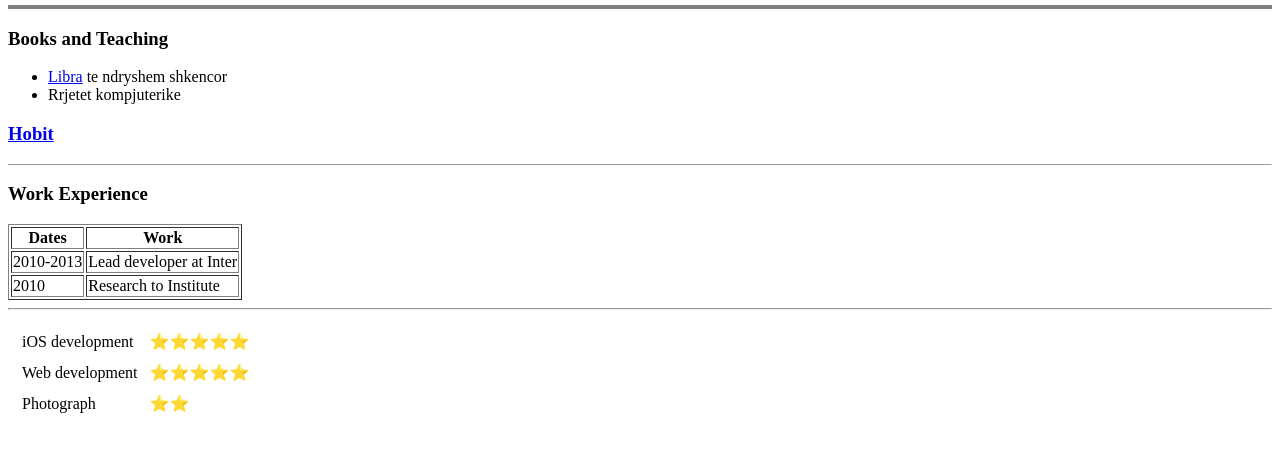
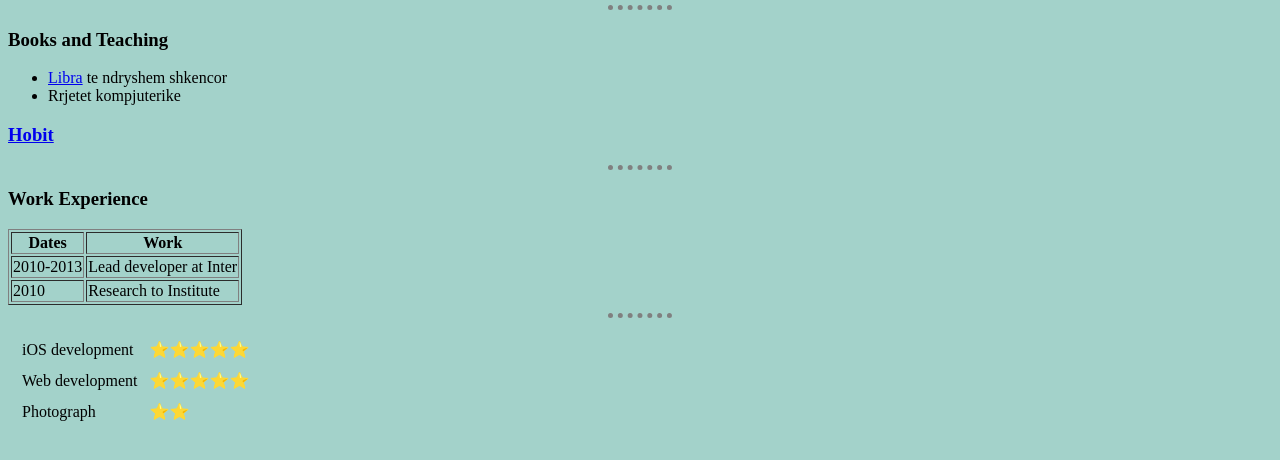
Before and after one commit to Xhedo/cv, a plain HTML site: page index.html in a window 1280 px wide. Shown: the part 202-662 px from the top of the page. Drawn offline with Linux system fonts and the light colour scheme.

Commit message:
Add files via upload

```diff
--- a/index.html
+++ b/index.html
@@ -4,6 +4,20 @@
 <head>
   <meta charset="utf-8">
   <title>💙Fajlli personal i Xhevdes</title>
+  <style>
+    body {
+    background-color: #a3d2ca;
+  }
+
+  hr {
+    border-style: none;
+    border-top-style: dotted;
+    border-color: grey;
+    border-width: 5px;
+    width: 5%;
+  }
+
+  </style>
 
 
 
@@ -24,7 +38,7 @@
     </tr>
 </body>
 </table>
-<hr size="4" noshade>
+<hr>
 
 <h3>Books and Teaching</h3>
 <ul type="i">
```
